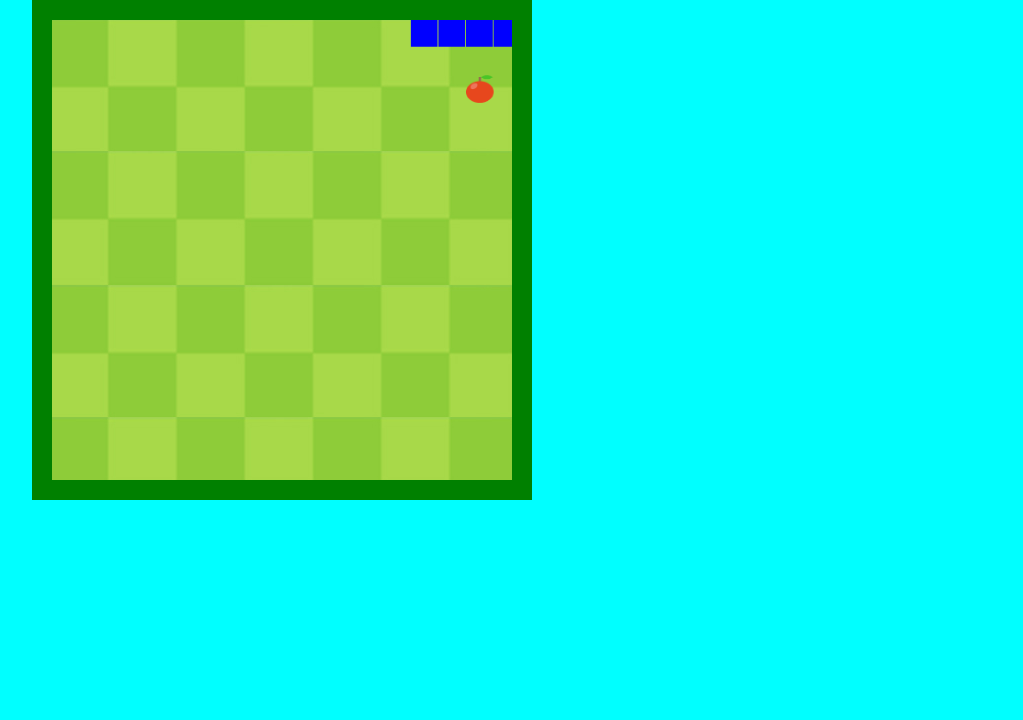
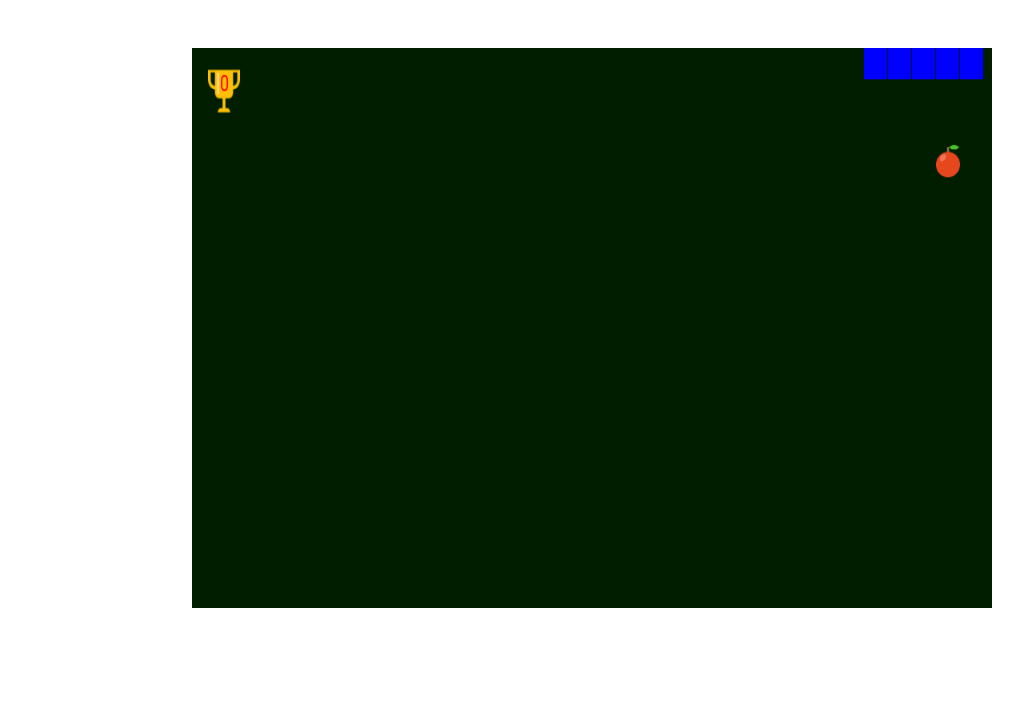
Before and after one commit to Sriramkk123/SnakeGame, a plain HTML site: page index.html in a window 1280 px wide. Shown: the part 80-800 px from the top of the page, without its empty margins (48-1071 px from the left). Drawn offline with Linux system fonts and the light colour scheme.

Commit message:
Completed Snake game using JS and concept of arrays

```diff
--- a/app.js
+++ b/app.js
@@ -1,7 +1,8 @@
+var score = 0;
 function init() {
     var canvas = document.getElementById('board');
-    var score = 0;
-    W = H = canvas.width = canvas.height = 500;
+    H = canvas.height = 520;
+    W = canvas.width = 1000;
     pen = canvas.getContext('2d');
     cell_size  = 30;
     food = getRandomFood();
@@ -64,7 +65,7 @@ function init() {
 
             var last_x = Math.round(W/cell_size);
             var last_y = Math.round(H/cell_size);
-            if(this.cells[0].x < 0 || this.cells[0].y < 0 || this.cells[0].x > last_x || this.cells[0].y > last_y){
+            if(this.cells[0].x < 0 || this.cells[0].y < 0 || this.cells[0].x >= last_x || this.cells[0].y >= last_y){
                 game_over = true;
             }
         }
@@ -94,9 +95,9 @@ function draw() {
     snake.drawSnake();
     pen.fillStyle = food.color;
     pen.drawImage(food_img,food.x*cell_size,food.y*cell_size,cell_size,cell_size);
-    //pen.drawImage(score_img,18,20,cell_size,cell_size);
+    pen.drawImage(score_img,20,20,cell_size+10,cell_size+10);
     pen.font = "20px Roboto";
-    //pen.fillText(score,cell_size,cell_size);
+    pen.fillText(score,35,40);
 }
 function getRandomFood(){
     foodX = Math.round(Math.random()*((W-cell_size)/cell_size));
@@ -116,7 +117,7 @@ function update() {
 function gameloop() {
     if(game_over === true){
         clearInterval(f);
-        alert("Its Over!");
+        alert(`Congratulations! Your score is ${score}`);
         return;
     }
     draw();
--- a/index.html
+++ b/index.html
@@ -3,13 +3,40 @@
     <head>
         <meta charset="utf-8">
         <meta http-equiv="X-UA-Compatible" content="IE=edge">
-        <title></title>
+        <title>Snake Game</title>
         <meta name="description" content="">
         <meta name="viewport" content="width=device-width, initial-scale=1">
-        <link rel="stylesheet" href="style.css">
+        <style>
+            body{
+                background-color: white;
+                font-family: 'Courier New', Courier, monospace;
+                color: aqua;
+            }
+            .image{
+                max-height:70vh;
+                display:flex;
+                flex-direction:column;
+                justify-content:center;
+                align-items:center;
+                margin-top:2rem;
+                padding:2rem;
+            }
+            h2{
+                text-align:center;
+                font-size:2rem;
+            }
+            #board{
+                background-image: url("assets/snake.jpg");
+                height: 800px;
+                width: 800px;
+            }
+        </style>
     </head>
     <body>
-        <canvas id = "board" ></canvas>
+        <h2>Snaky Shaky</h2>
+        <div class = "image">
+            <canvas id = "board"></canvas>
+        </div>
         <script src="app.js" async defer></script>
     </body>
 </html>
--- a/style.css
+++ /dev/null
@@ -1,15 +0,0 @@
-*{
-    margin: 0;
-    padding: 0;
-    box-sizing:border-box;
-    background: aqua;
-}
-
-
-#board{
-    background-image: url("assets/bg.jpg");
-    height: 500px;
-    width: 500px;
-    margin: 10vh;
-    border:20px solid green;
-}
```
Also changed, not shown: assets/snake.jpg (added).
